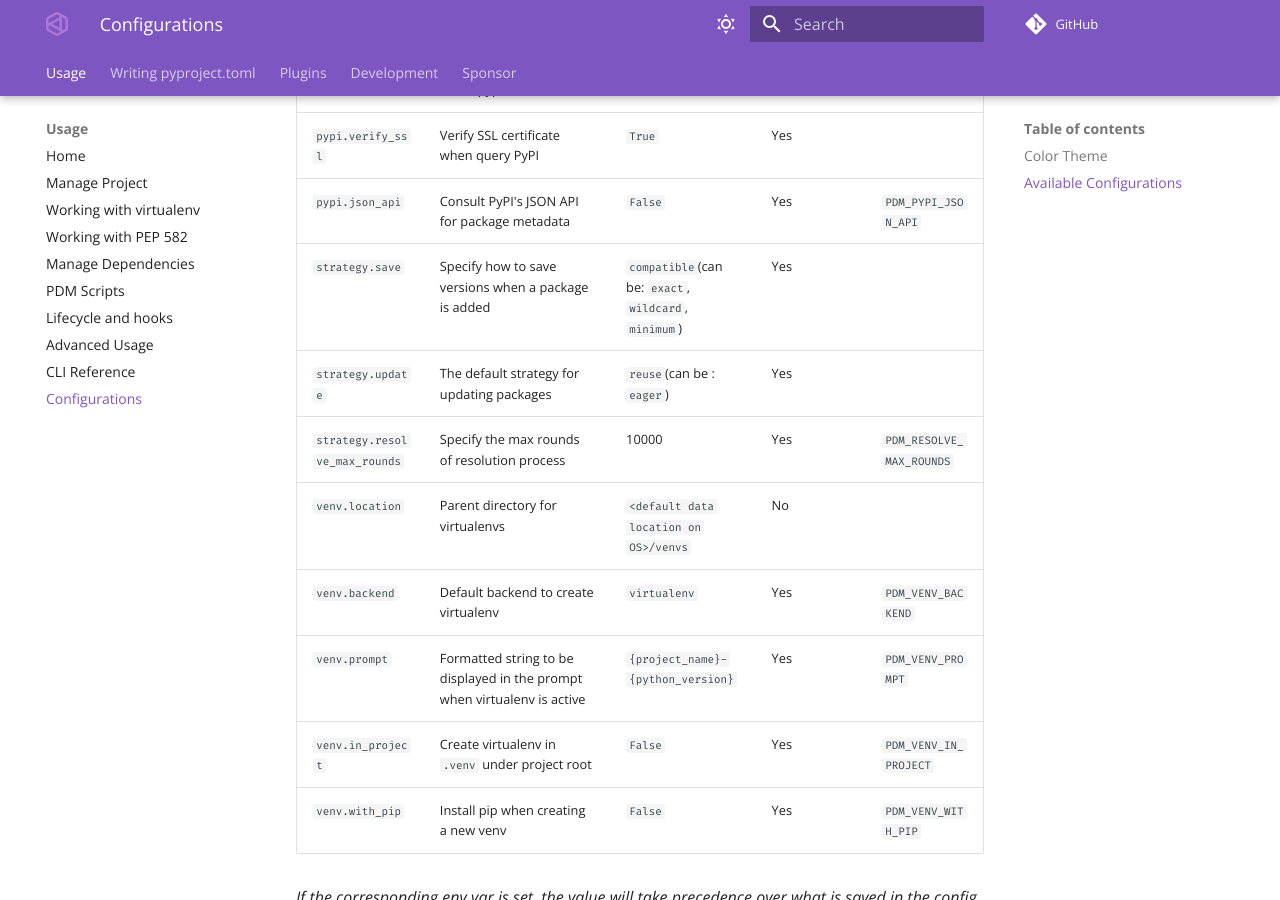
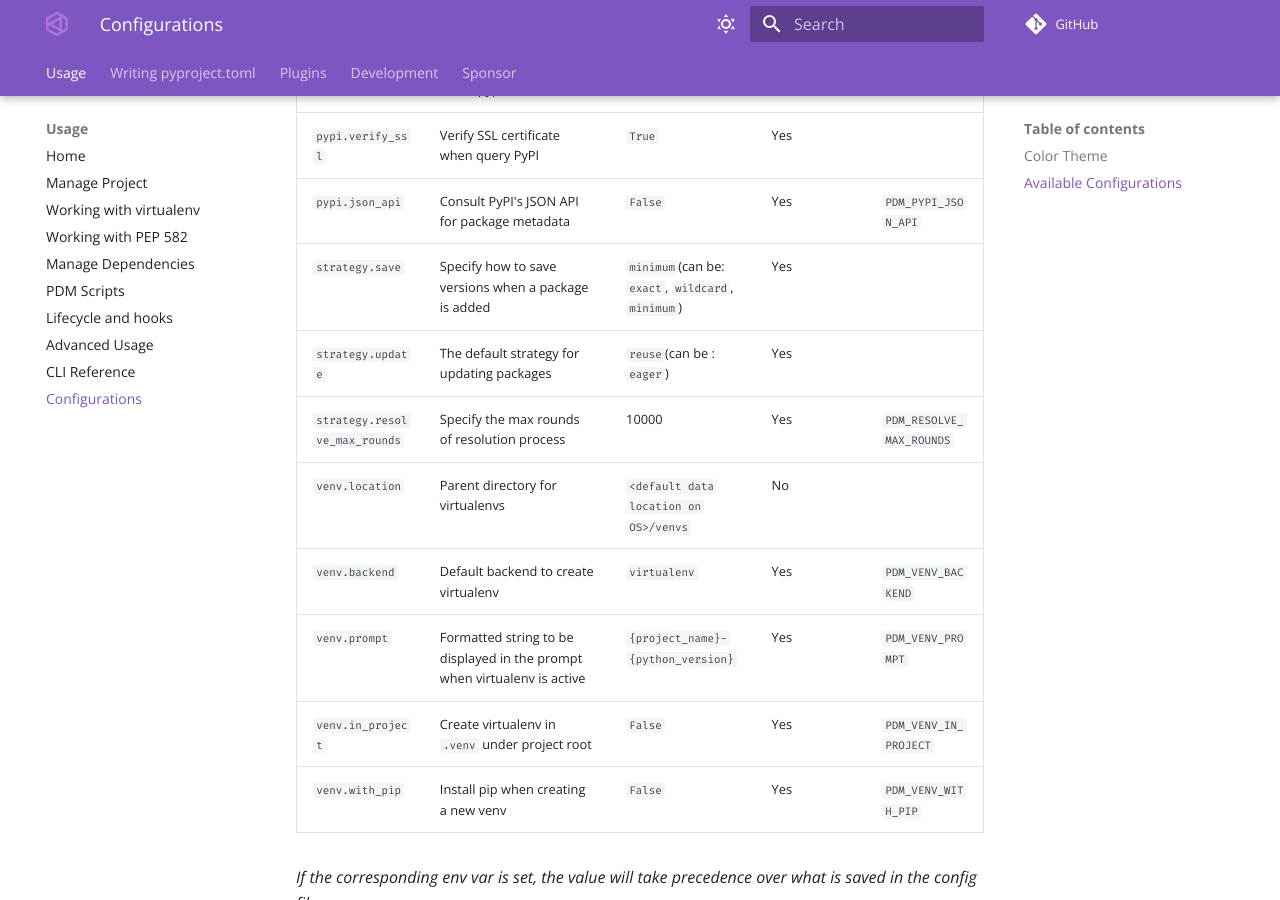
Before and after one commit to azurelotus0926/pdm, an MkDocs documentation site: the page built from docs/docs/usage/configuration.md, in a window 1280 px wide and 900 px high, scrolled down 2660 px. Built offline with MkDocs 1.6.1 and Material for MkDocs 9.7.7, drawn with Linux system fonts in a browser that asks for light colours; comment, search, counter and statistics services are not loaded; the version menu is left out.

Commit message:
docs: update default value (#1636)

```diff
--- a/docs/docs/usage/configuration.md
+++ b/docs/docs/usage/configuration.md
@@ -54,7 +54,7 @@ The following configuration items can be retrieved and modified by [`pdm config`
 | `pypi.client_key`                 | Path to a PEM-encoded client cert private key, if not in pypi.client_cert |                                                                       | Yes                  |                           |
 | `pypi.verify_ssl`                 | Verify SSL certificate when query PyPI                                    | `True`                                                                | Yes                  |                           |
 | `pypi.json_api`                   | Consult PyPI's JSON API for package metadata                              | `False`                                                               | Yes                  | `PDM_PYPI_JSON_API`       |
-| `strategy.save`                   | Specify how to save versions when a package is added                      | `compatible`(can be: `exact`, `wildcard`, `minimum`)                  | Yes                  |                           |
+| `strategy.save`                   | Specify how to save versions when a package is added                      | `minimum`(can be: `exact`, `wildcard`, `minimum`)                  | Yes                  |                           |
 | `strategy.update`                 | The default strategy for updating packages                                | `reuse`(can be : `eager`)                                             | Yes                  |                           |
 | `strategy.resolve_max_rounds`     | Specify the max rounds of resolution process                              | 10000                                                                 | Yes                  | `PDM_RESOLVE_MAX_ROUNDS`  |
 | `venv.location`                   | Parent directory for virtualenvs                                          | `<default data location on OS>/venvs`                                 | No                   |                           |
```
